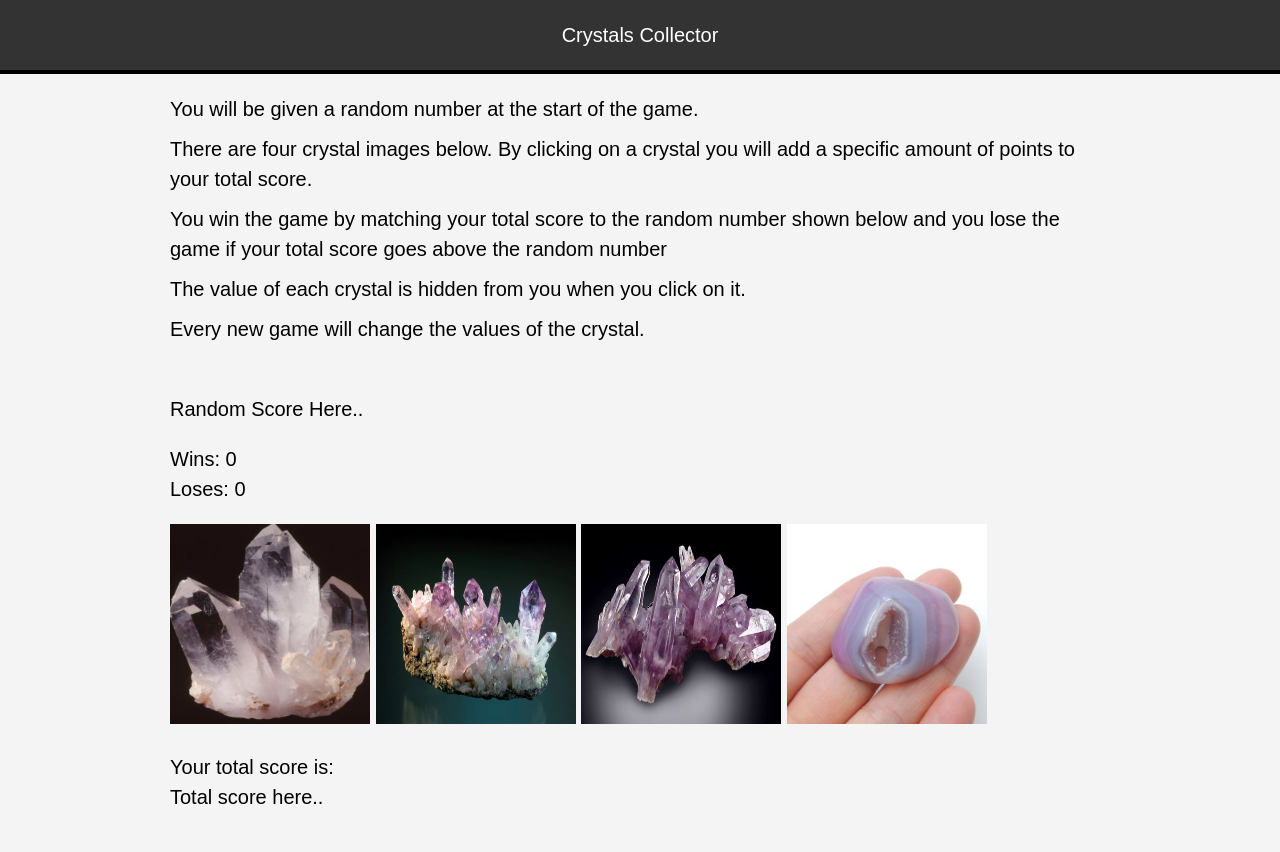
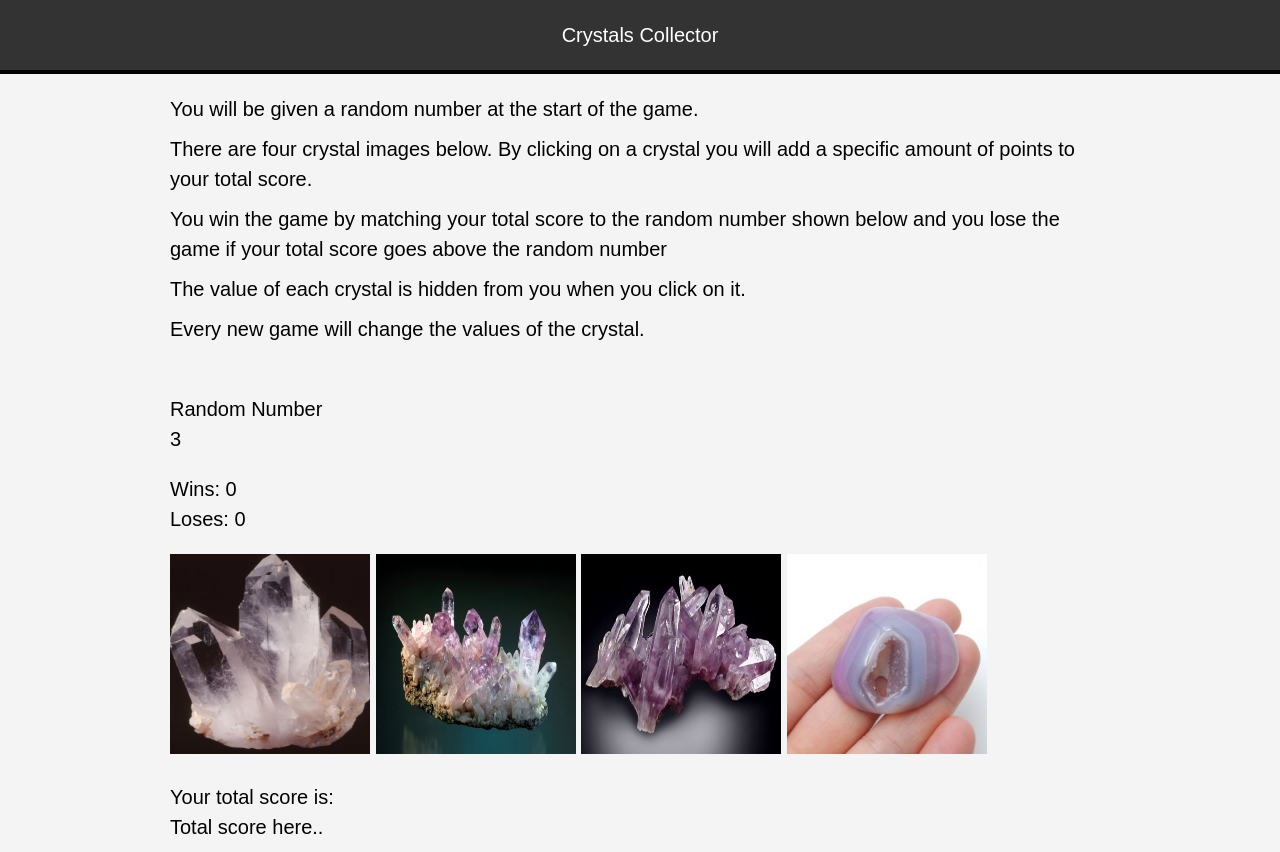
Before and after one commit to Gail-Deadwyler/unit-4-game, a plain HTML site: page index.html in a window 1280 px wide. Before the commit the page ends 822 px from the top, so only its background shows below. Drawn offline with nearby package versions, Linux system fonts and the light colour scheme.

Commit message:
generate a random number and show on HTML, 1-5(test case)

```diff
--- a/assets/javascript/game.js
+++ b/assets/javascript/game.js
@@ -4,9 +4,15 @@ $(document).ready(function() {
 
         // make sure clicking an image works
         console.log("You clicked me!");
+    });
+
+    // generate a random number between 1 and 5 (inclusive) and show on HTML
+    $('h3#numToBeat').text(Math.floor(Math.random() * 5) + 1);
 
 
-    });
+    // var RandNum = $('<div>');
+    // RandNum.text(Math.floor(Math.random() * 5) + 1);
+    // $('h3#numToBeat').append(RandNum);
 
     // $('.num').on('click', function() {
     //     // console.log(event);
--- a/index.html
+++ b/index.html
@@ -39,6 +39,7 @@
         </div>
 
         <div id="random_score">
+            <h3>Random Number</h3>
             <h3 id="numToBeat">Random Score Here..</h3>
         </div>
         <div id="results">
```
